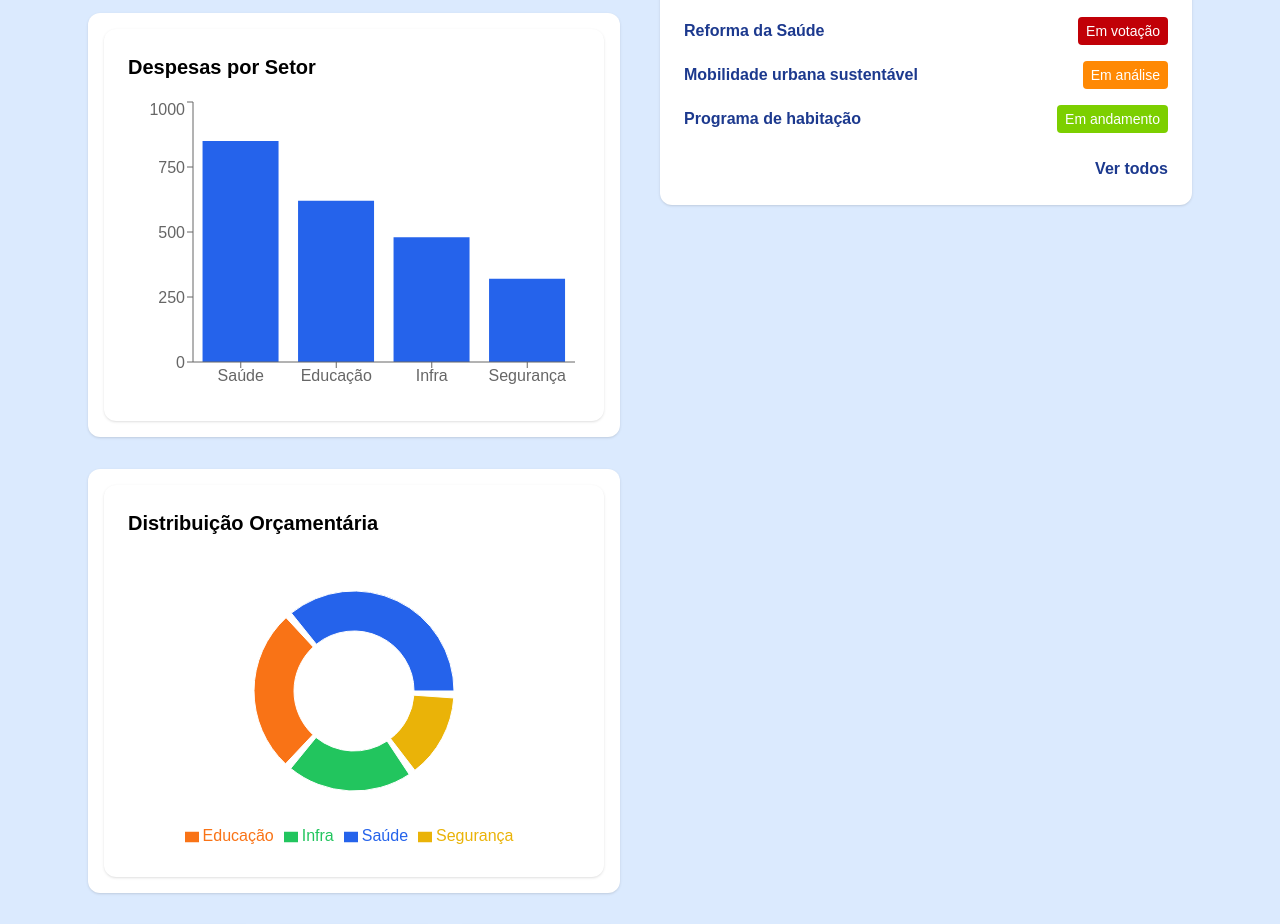
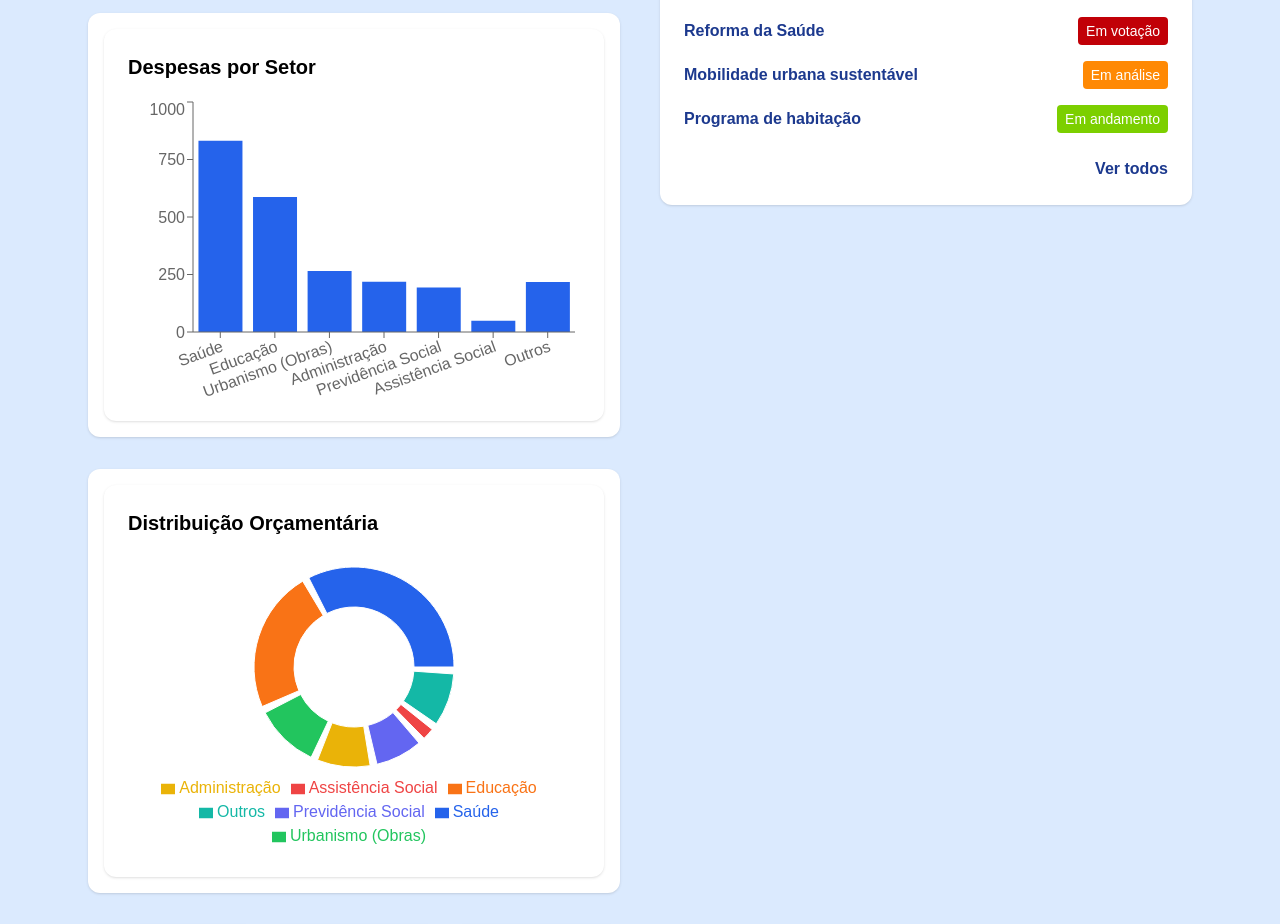
Before and after one commit to fabioarauju/Fiscaliza_volpe, a Next.js app: page / in a window 1280 px wide. Shown: the part 367-1291 px from the top of the page. Built offline with nearby package versions, Linux system fonts and the light colour scheme.

Commit message:
fix: atualização de dados e ajustes nos gráficos para novos valores

```diff
--- a/app/gestao/page.jsx
+++ b/app/gestao/page.jsx
@@ -8,10 +8,13 @@ export default function GestaoPublica() {
 	const [tipoGasto, setTipoGasto] = useState("todos");
 
 	const dados = [
-		{ setor: "Saúde", valor: 850 },
-		{ setor: "Educação", valor: 620 },
-		{ setor: "Infra", valor: 480 },
-		{ setor: "Segurança", valor: 320 },
+		{ setor: "Saúde", valor: 831.96 },
+		{ setor: "Educação", valor: 586.76 },
+		{ setor: "Urbanismo (Obras)", valor: 265.6 },
+		{ setor: "Administração", valor: 218.56 },
+		{ setor: "Previdência Social", valor: 193.68 },
+		{ setor: "Assistência Social", valor: 49.0 },
+		{ setor: "Outros", valor: 217.86 },
 	];
 
 	const dadosFiltrados =
--- a/app/page.tsx
+++ b/app/page.tsx
@@ -4,10 +4,13 @@ import Link from "next/link";
 
 export default function Home() {
 	const dados = [
-		{ setor: "Saúde", valor: 850 },
-		{ setor: "Educação", valor: 620 },
-		{ setor: "Infra", valor: 480 },
-		{ setor: "Segurança", valor: 320 },
+		{ setor: "Saúde", valor: 831.96 },
+		{ setor: "Educação", valor: 586.76 },
+		{ setor: "Urbanismo (Obras)", valor: 265.6 },
+		{ setor: "Administração", valor: 218.56 },
+		{ setor: "Previdência Social", valor: 193.68 },
+		{ setor: "Assistência Social", valor: 49.0 },
+		{ setor: "Outros", valor: 217.86 },
 	];
 
 	return (
@@ -17,7 +20,7 @@ export default function Home() {
 
 				<div className="grid grid-cols-1 sm:grid-cols-2 lg:grid-cols-3 gap-6">
 					{/* Card Despesas */}
-					<div className="bg-gradient-to-br from-blue-600 to-blue-500 text-white p-6 rounded-xl shadow-lg hover:shadow-2xl transition flex flex-col items-center text-center">
+					<div className="bg-linear-to-br from-blue-600 to-blue-500 text-white p-6 rounded-xl shadow-lg hover:shadow-2xl transition flex flex-col items-center text-center">
 						<h2 className="font-semibold text-lg mb-2">Despesas Públicas</h2>
 
 						<p className="text-2xl md:text-3xl font-bold">R$1.245.780.560</p>
@@ -47,7 +50,7 @@ export default function Home() {
 
 					{/* Card Denúncia */}
 
-					<div className="bg-gradient-to-br from-orange-400 to-orange-300 text-white p-6 rounded-xl shadow-lg hover:shadow-2xl transition flex flex-col items-center text-center">
+					<div className="bg-linear-to-br from-orange-400 to-orange-300 text-white p-6 rounded-xl shadow-lg hover:shadow-2xl transition flex flex-col items-center text-center">
 						<h2 className="font-semibold text-lg mb-2">Enviar Denúncia</h2>
 
 						<p className="text-orange-100 mb-4">Faça sua denúncia!</p>
--- a/components/GraficoBarra.jsx
+++ b/components/GraficoBarra.jsx
@@ -18,7 +18,13 @@ export default function GraficoBarra({ dados }) {
 
 			<ResponsiveContainer width="100%" height={300}>
 				<BarChart data={dados}>
-					<XAxis dataKey="setor" />
+					<XAxis
+						dataKey="setor"
+						interval={0}
+						angle={-20}
+						textAnchor="end"
+						height={60}
+					/>
 
 					<YAxis />
 
--- a/components/GraficoPizza.jsx
+++ b/components/GraficoPizza.jsx
@@ -9,7 +9,15 @@ import {
 	ResponsiveContainer,
 } from "recharts";
 
-const CORES = ["#2563eb", "#f97316", "#22c55e", "#eab308", "#6366f1"];
+const CORES = [
+	"#2563eb", // azul
+	"#f97316", // laranja
+	"#22c55e", // verde
+	"#eab308", // amarelo
+	"#6366f1", // indigo
+	"#ef4444", // vermelho
+	"#14b8a6", // teal
+];
 
 export default function GraficoPizza({ dados }) {
 	return (
```
